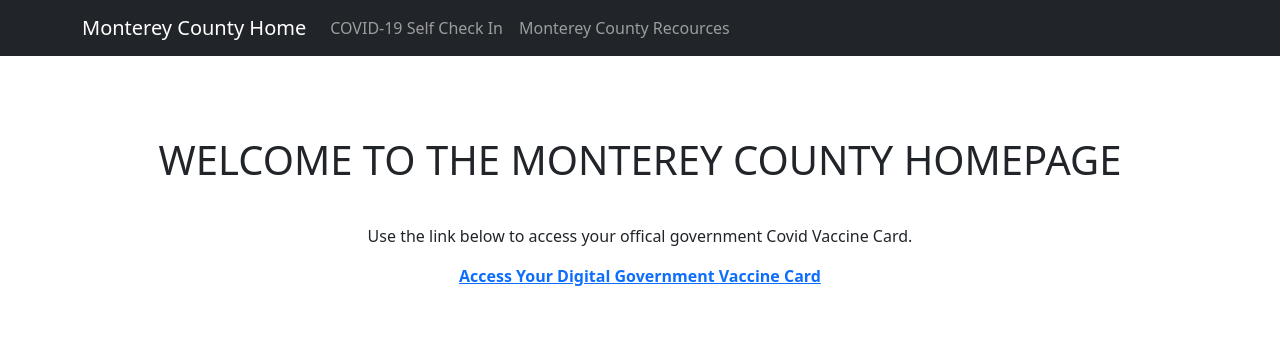
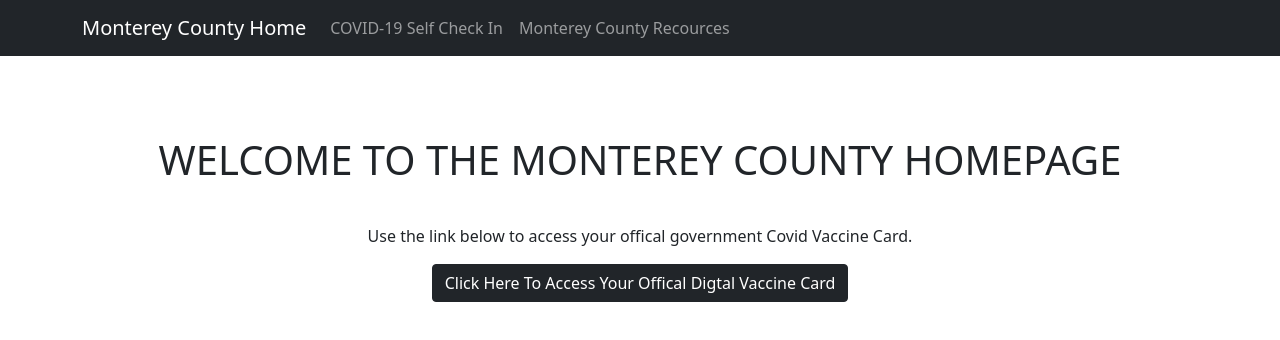
Before and after one commit to christianlMaldonado/tempCovidLogin, a React (Create React App) app in the folder login/: page / in a window 1280 px wide. Shown: the top 340 px of the page. Built offline with nearby package versions, Linux system fonts and the light colour scheme.

Commit message:
Fixed NavBar issues

```diff
--- a/login/src/Components/NavMenu.jsx
+++ b/login/src/Components/NavMenu.jsx
@@ -1,5 +1,4 @@
-import React, { useState } from 'react';
-import { Link } from "react-router-dom";
+import React from 'react';
 import { Navbar, Container, Nav } from 'react-bootstrap';
 
 function NavMenu() {
@@ -8,7 +7,7 @@
         <>
             <Navbar collapseOnSelect expand="lg" bg="dark" variant="dark">
                 <Container>
-                    <Navbar.Brand href="/Home">Monterey County Home</Navbar.Brand>
+                    <Navbar.Brand href="/">Monterey County Home</Navbar.Brand>
                     <Navbar.Toggle aria-controls="responsive-navbar-nav" />
                     <Navbar.Collapse id="responsive-navbar-nav">
                         <Nav className="me-auto">
--- a/login/src/Pages/CountySites.jsx
+++ b/login/src/Pages/CountySites.jsx
@@ -6,7 +6,7 @@
   return (
     <div className='countySiteBody'>
 
-      <h1> County Site </h1>
+      <h1> Monterey County Resources </h1>
 
       <Row xs={1} md={2} className="g-4">
 
@@ -17,7 +17,7 @@
               <Card.Text>
                 Quick Access to Monterey County Recources And COIVID-19 Information
               </Card.Text>
-              <Button href="https://www.co.monterey.ca.us/home" variant="primary">Click Here</Button>
+              <Button href="https://www.co.monterey.ca.us/home" variant="dark">Click Here</Button>
             </Card.Body>
           </Card>
         </Col>
@@ -28,7 +28,7 @@
               <Card.Text>
                 See Emergenacy Shelters Currently Open In Monterey County
               </Card.Text>
-              <Button href="https://arcg.is/Hfefy" variant="primary">Click Here</Button>
+              <Button href="https://arcg.is/Hfefy" variant="dark">Click Here</Button>
             </Card.Body>
           </Card>
         </Col>
@@ -40,7 +40,7 @@
               <Card.Text>
                 Find Local Job Opportunities In The Monterey County
               </Card.Text>
-              <Button href="https://www.governmentjobs.com/careers/montereycounty" variant="primary">Go somewhere</Button>
+              <Button href="https://www.governmentjobs.com/careers/montereycounty" variant="dark">Click Here</Button>
             </Card.Body>
           </Card>
         </Col>
@@ -51,7 +51,7 @@
               <Card.Text>
                 Find Exciting Career Opportunities Across California
               </Card.Text>
-              <Button href="https://www.caljobs.ca.gov/vosnet/Default.aspx" variant="primary">Go somewhere</Button>
+              <Button href="https://www.caljobs.ca.gov/vosnet/Default.aspx" variant="dark">Click Here</Button>
             </Card.Body>
           </Card>
         </Col>
@@ -63,7 +63,7 @@
           <Card.Text>
             Follow This Link To See The Latest Events Happening In Montrey County
           </Card.Text>
-          <Button href="http://montereyco.maps.arcgis.com/apps/Shortlist/index.html?appid=d24344d65e7443889cf6cae29f95bd75" variant="primary">Go somewhere</Button>
+          <Button href="http://montereyco.maps.arcgis.com/apps/Shortlist/index.html?appid=d24344d65e7443889cf6cae29f95bd75" variant="dark">Click Here</Button>
         </Card.Body>
       </Card>
 
--- a/login/src/Pages/Home.jsx
+++ b/login/src/Pages/Home.jsx
@@ -1,5 +1,6 @@
 import React from 'react';
 import './Home.css';
+import {Button } from 'react-bootstrap';
 
 
 function Home() {
@@ -11,9 +12,7 @@
         Use the link below to access your offical government Covid Vaccine Card.
       </p>
 
-      <a href="https://myvaccinerecord.cdph.ca.gov/" rel="noreferrer">
-        <b> Access Your Digital Government Vaccine Card </b>
-      </a>
+      <Button href="https://myvaccinerecord.cdph.ca.gov/" variant="dark">Click Here To Access Your Offical Digtal Vaccine Card</Button>
 
 
     </div>
--- a/login/src/Pages/SelfCheck.jsx
+++ b/login/src/Pages/SelfCheck.jsx
@@ -1,5 +1,4 @@
 import React from "react";
-// import { GiTwinShell } from 'react-icons/gi';
 import "./SelfCheck.css";
 import NameForm from "./NameForm";
 
```
